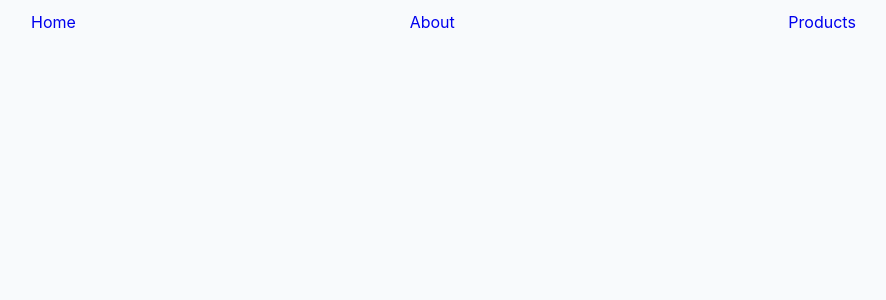
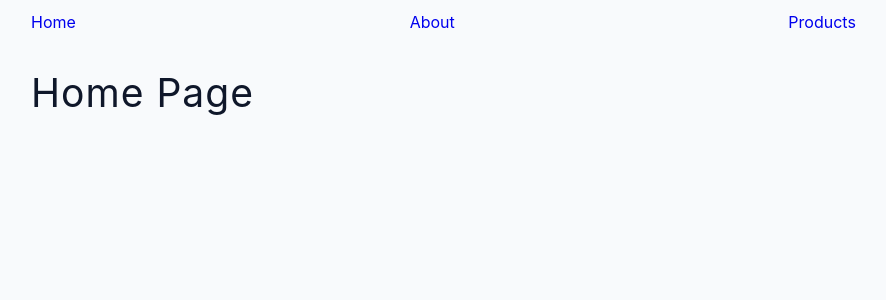
Before and after one commit to naimahassan43/react-router, a React (Create React App) app: page / in a window 1280 px wide. Shown: the top 300 px of the page, without its empty margins (49-935 px from the left). Built offline with nearby package versions, Linux system fonts and the light colour scheme.

Commit message:
index pages

```diff
--- a/src/App.js
+++ b/src/App.js
@@ -3,12 +3,14 @@
 import Error from "./pages/Error";
 import Home from "./pages/Home";
 import Products from "./pages/Products";
+import SharedLayout from "./pages/SharedLayout";
 
 function App() {
   return (
     <BrowserRouter>
       <Routes>
-        <Route path="/" element={<Home />}>
+        <Route path="/" element={<SharedLayout/>}>
+          <Route index element={<Home />} />
           <Route path="/about" element={<About />} />
           <Route path="/products" element={<Products />} />
           <Route path="*" element={<Error />} />
--- a/src/pages/Home.js
+++ b/src/pages/Home.js
@@ -1,14 +1,10 @@
-import { Outlet } from "react-router-dom";
-import { Navbar } from "../components/Navbar";
+
 
 const Home = () => {
   return (
-    <>
-      <Navbar />
-      <section className="section">
-        <Outlet />
-      </section>
-    </>
+    <section className="section">
+      <h2>Home Page</h2>
+    </section>
   );
 };
 export default Home;
--- /dev/null
+++ b/src/pages/SharedLayout.js
@@ -0,0 +1,14 @@
+import React from 'react'
+import { Outlet } from 'react-router-dom'
+import { Navbar } from '../components/Navbar'
+
+function SharedLayout() {
+  return (
+    <>
+    <Navbar/>
+    <Outlet/>
+    </>
+  )
+}
+
+export default SharedLayout
```
